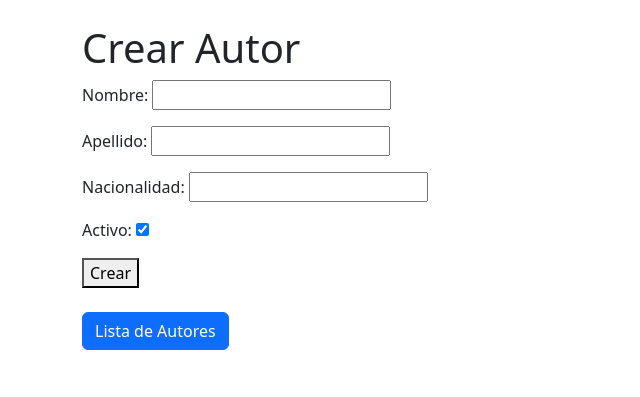
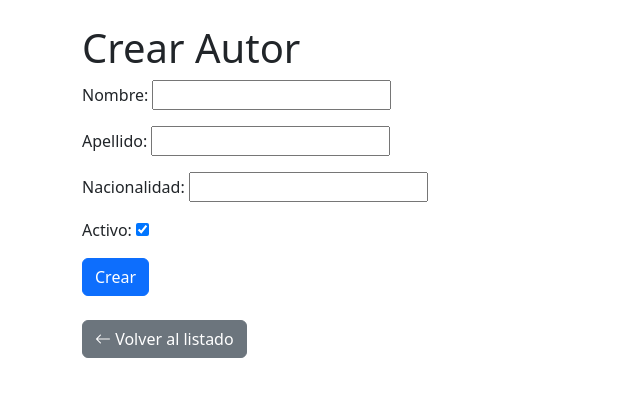
Before and after one commit to analidia27/WebApp, a Django app: page /autores/nuevo in a window 1280 px wide. Shown: the top 397 px of the page, without its empty margins (0-640 px from the left). Run offline with Django 4.2, Linux system fonts and the light colour scheme.

Commit message:
change navigation in views

```diff
--- a/templates/create_author.html
+++ b/templates/create_author.html
@@ -1,10 +1,5 @@
-{% extends "base.html" %}
-  {% block title %}
-    	Creando autor
-  {% endblock %}
-
-  {% block content %}
-  {% if is_update %}
+{% extends "base.html" %} {% block title %} Creando autor {% endblock %} {%
+block content %} {% if is_update %}
 <h1>Editar Autor</h1>
 {% else %}
 <h1>Crear Autor</h1>
@@ -12,16 +7,16 @@
 
 <form action="" method="POST">
   <input type="hidden" name="csrfmiddlewaretoken" value="{{ csrf_token }}" />
-    {{ form.as_p() }}
-    {% if is_update %}
-      <button type="submit" class="">Editar</button>
+  {{ form.as_p() }} {% if is_update %}
+  <button type="submit" class="btn btn-primary">Editar</button>
   <br /><br />
-      <a href="{{'/autores/listado'}}" class="btn btn-primary">Lista de Autores</a>
   {% else %}
-      <button type="submit" class="">Crear</button>
+  <button type="submit" class="btn btn-primary">Crear</button>
   <br /><br />
-      <a href="{{'./listado'}}" class="btn btn-primary">Lista de Autores</a>
   {% endif %}
 </form>
+<a href="{{'/autores/listado'}}" class="btn btn-secondary">
+  <i class="bi bi-arrow-left"></i> Volver al listado</a
+>
 
 {% endblock %}
```
Also changed, not shown: templates/create_employee.html (+4 -4 lines), templates/list_authors.html (+7 -5 lines), templates/list_employees.html (+8 -4 lines). Lines whose indentation alone changed are shown as unchanged.
